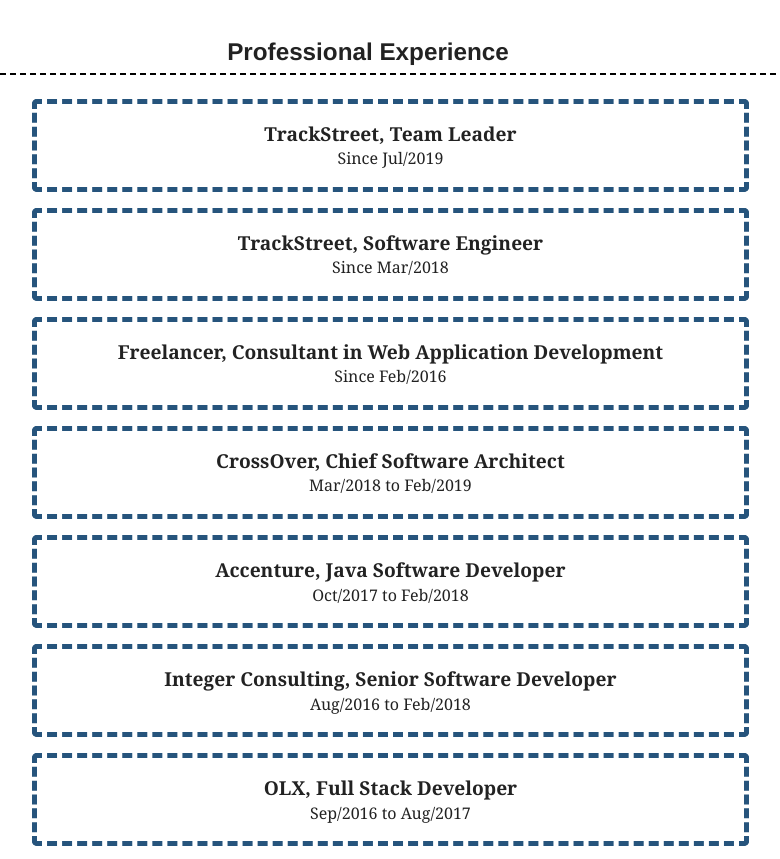
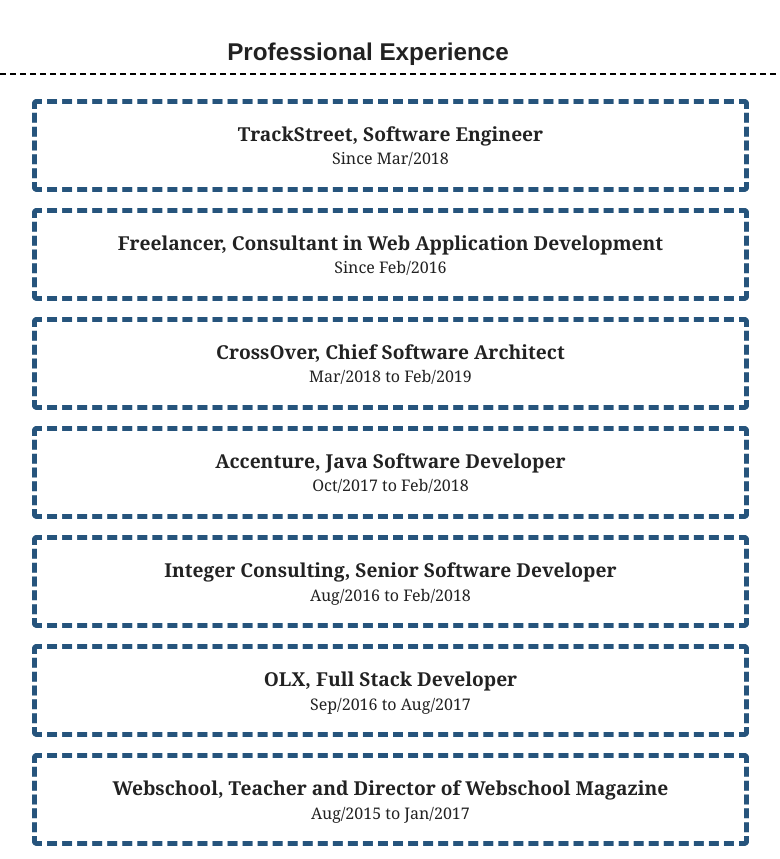
Before and after one commit to WendellAdriel/personal-site, a Gatsby site: page /cv in a window 1280 px wide. Shown: the part 2540-3399 px from the top of the page, without its empty margins (272-1052 px from the left). Built offline with nearby package versions, Linux system fonts and the light colour scheme; Gatsby itself is replaced by a stand-in of ours; some packages are replaced by stand-ins of ours.

Commit message:
updated professional info

```diff
--- a/src/utils/cv-data.js
+++ b/src/utils/cv-data.js
@@ -70,10 +70,6 @@ export default {
 
   professional: [
     {
-      title: 'TrackStreet, Team Leader',
-      description: 'Since Jul/2019',
-    },
-    {
       title: 'TrackStreet, Software Engineer',
       description: 'Since Mar/2018',
     },
```
